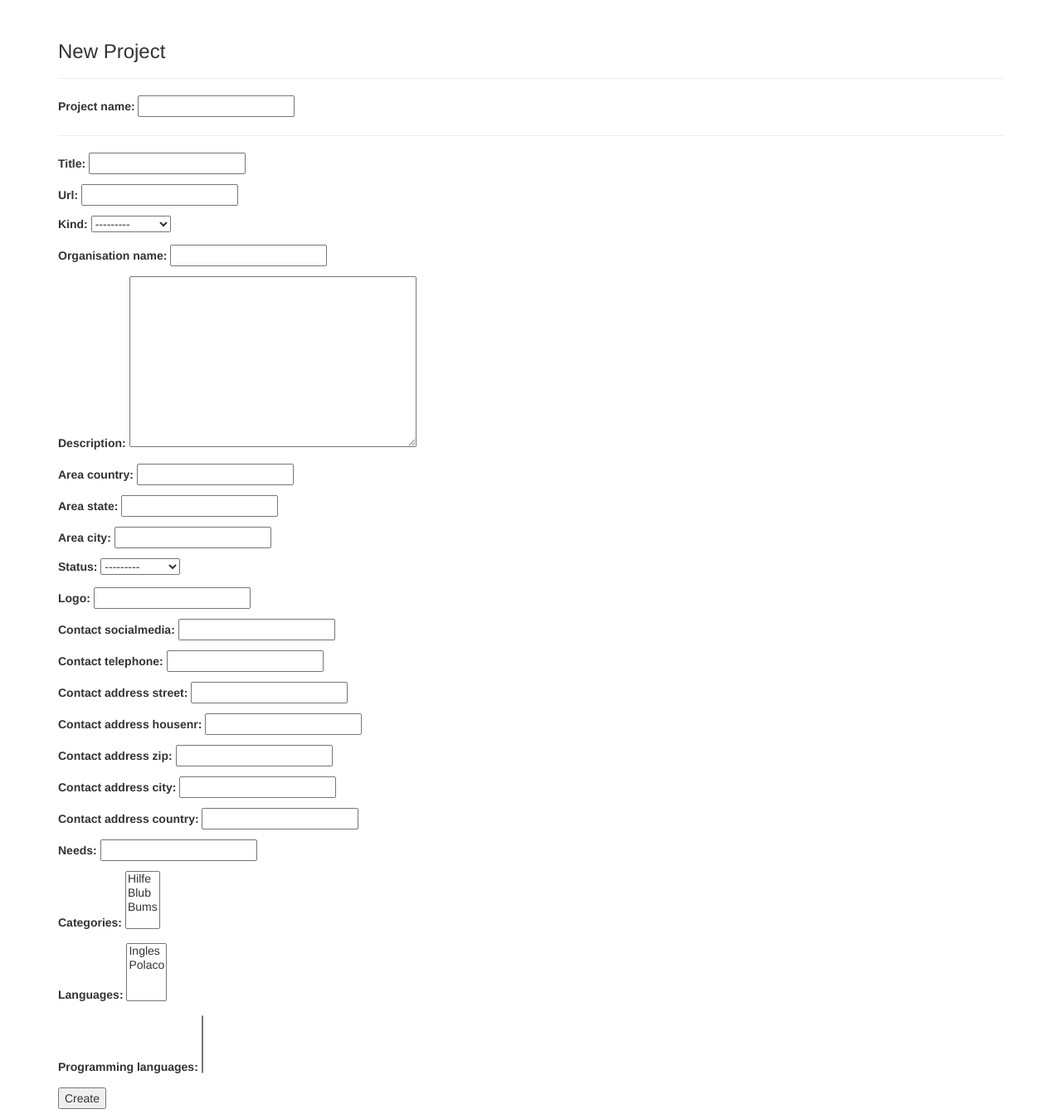
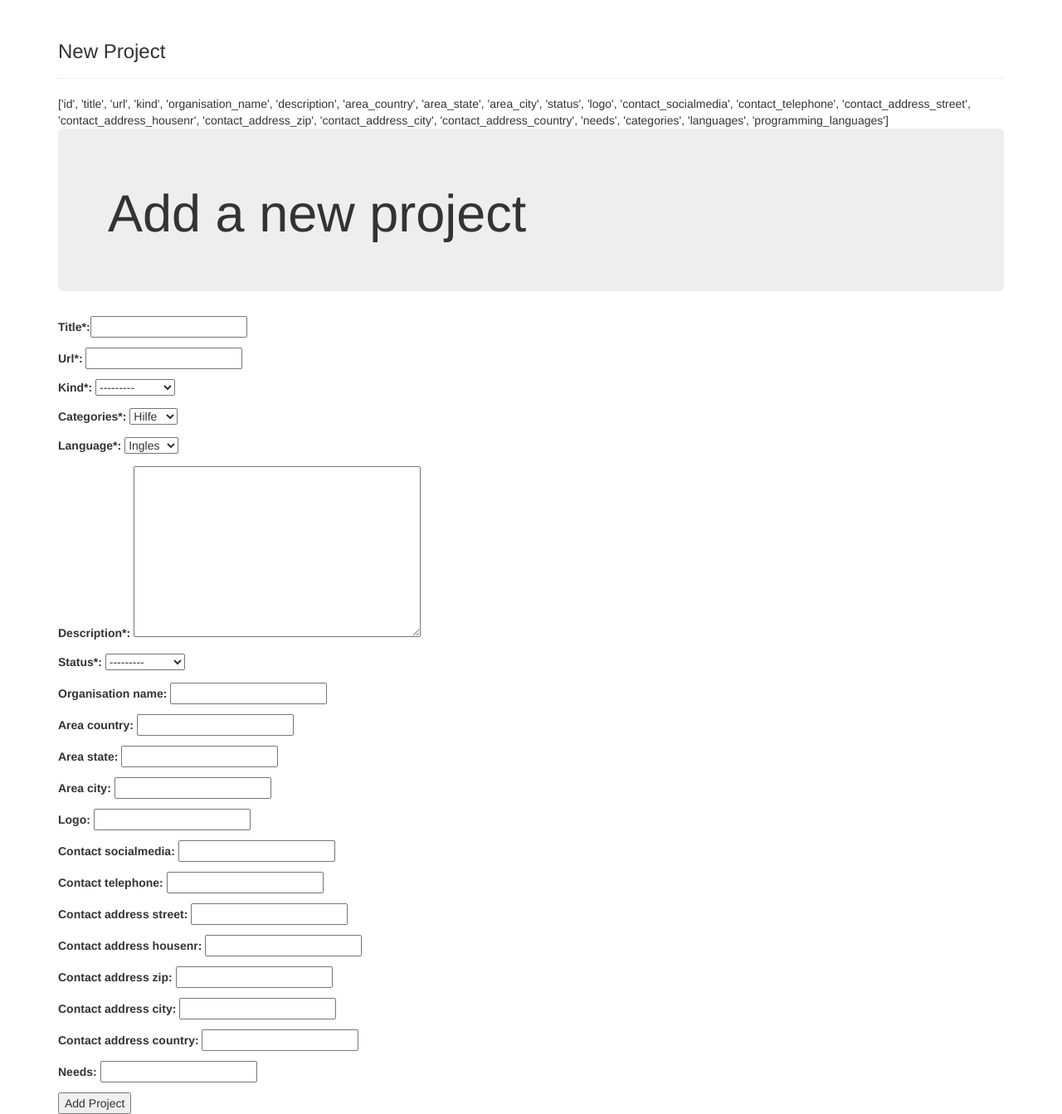
Before and after one commit to metacollect-org/Meta-search, a Django app: page /mainApp/new/ in a window 1280 px wide. Shown: the part 51-1394 px from the top of the page at 83% size. Run offline with Django 3.2, Linux system fonts and the light colour scheme; data comes from the database, SQL or seed files in the repository; both versions use the stored data as it was after the commit; data that the repository does not hold is empty; some libraries are stand-ins or nearby versions.

Commit message:
Create changes

```diff
--- a/metaSearch/mainApp/models.py
+++ b/metaSearch/mainApp/models.py
@@ -1,3 +1,5 @@
+# -*- coding: utf-8 -*-
+
 from django.db import models
 from django.conf import settings
 
--- a/metaSearch/mainApp/templates/mainApp/new.html
+++ b/metaSearch/mainApp/templates/mainApp/new.html
@@ -1,14 +1,54 @@
 {% extends "mainApp/base.html" %}
-
 {% block content %}
 <div class="page-header">
   <h3>New Project</h3>
 </div>
-<form>
-  <label for="{{ form.title.id_for_label }}" class="control-label">Project name:</label>
-  {{ form.title }}
-  <hr>
-  {{ form.as_p}}
-  <input type="submit" value="Create" />
+{{fields}}
+<div class="jumbotron">
+	<h1>Add a new project</h1>
+</div>
+<form action="" method="post">{% csrf_token %}
+	<p><label for="id_title">Title*:</label><input id="id_title" maxlength="200" name="title" type="text"></p>
+	<p><label for="id_url">Url*:</label> <input id="id_url" maxlength="200" name="url" type="url"></p>
+	<p><label for="id_kind">Kind*:</label>
+		<select id="id_kind" name="kind">
+			<option value="0">---------</option>
+			<option value="1">Website</option>
+			<option value="2">App</option>
+			<option value="3">Map</option>
+			<option value="4">Facebook</option>
+			<option value="5">Unspecified</option>
+		</select></p>
+	<p><label for="id_categories">Categories*:</label> <select id="id_categories" name="categories">
+	{% for category in selectCategories %}
+	<option value={{category.id}}>{{category.name}}</option>
+	{% endfor %}</select></p>
+	<p><label for="id_language">Language*:</label> <select id="id_language" name="language">
+	{% for language in pageLanguages %}
+	<option value={{language.id}}>{{language.name}}</option>
+	{% endfor %}</select></p>
+	<p><label for="id_description">Description*:</label> <textarea cols="40" id="id_description" name="description" rows="10"></textarea></p>
+		<p><label for="id_status">Status*:</label> <select id="id_status" name="status">
+		<option value="" selected="selected">---------</option>
+		<option value="0">Inactive</option>
+		<option value="1">Active</option>
+		<option value="2">In Progress</option>
+		<option value="3">Unspecified</option>
+	</select></p>
+	<p><label for="id_organisation_name">Organisation name:</label> <input id="id_organisation_name" maxlength="200" name="organisation_name" type="text"></p>
+	<p><label for="id_area_country">Area country:</label> <input id="id_area_country" maxlength="200" name="area_country" type="text"></p>
+	<p><label for="id_area_state">Area state:</label> <input id="id_area_state" maxlength="200" name="area_state" type="text"></p>
+	<p><label for="id_area_city">Area city:</label> <input id="id_area_city" maxlength="200" name="area_city" type="text"></p>
+	<p><label for="id_logo">Logo:</label> <input id="id_logo" maxlength="200" name="logo" type="url"></p>
+	<p><label for="id_contact_socialmedia">Contact socialmedia:</label> <input id="id_contact_socialmedia" maxlength="200" name="contact_socialmedia" type="url"></p>
+	<p><label for="id_contact_telephone">Contact telephone:</label> <input id="id_contact_telephone" maxlength="200" name="contact_telephone" type="text"></p>
+	<p><label for="id_contact_address_street">Contact address street:</label> <input id="id_contact_address_street" maxlength="200" name="contact_address_street" type="text"></p>
+	<p><label for="id_contact_address_housenr">Contact address housenr:</label> <input id="id_contact_address_housenr" maxlength="20" name="contact_address_housenr" type="text"></p>
+	<p><label for="id_contact_address_zip">Contact address zip:</label> <input id="id_contact_address_zip" maxlength="20" name="contact_address_zip" type="text"></p>
+	<p><label for="id_contact_address_city">Contact address city:</label> <input id="id_contact_address_city" maxlength="200" name="contact_address_city" type="text"></p>
+	<p><label for="id_contact_address_country">Contact address country:</label> <input id="id_contact_address_country" maxlength="200" name="contact_address_country" type="text"></p>
+	<p><label for="id_needs">Needs:</label> <input id="id_needs" maxlength="200" name="needs" type="text"></p>
+
+	<input type="submit" value="Add Project" />
 </form>
 {%endblock%}
--- a/metaSearch/mainApp/views.py
+++ b/metaSearch/mainApp/views.py
@@ -7,6 +7,8 @@ from haystack.forms import SearchForm
 from django.core.urlresolvers import reverse
 
 from .models import Project
+from .models import Category
+from .models import PageLanguage
 
 def index(request):
     project_list = SearchQuerySet().all()[:5]
@@ -29,8 +31,43 @@ def search_titles(request):
     return render_to_response('mainApp/ajax_search.html', {'projects':projects})
 
 
+
+
+
 class ProjectNewView(generic.edit.CreateView):
     model = Project
-    fields = [f.name for f in Project._meta.get_fields()]
-    #fields = ['title', 'languages']
+    fields = '__all__'
     template_name = 'mainApp/new.html'
+
+    def get(self, request):
+        selectCategories = Category.objects.all()
+        pageLanguages = PageLanguage.objects.all()
+        fields = [f.name for f in Project._meta.get_fields()]
+        return render(request, 'mainApp/new.html', {'selectCategories': selectCategories, 'pageLanguages': pageLanguages, 'fields': fields,})
+
+    # def post(self, request, *args, **kwargs):
+    #     if request.method == 'POST':
+    #         title = request.POST.get('title')
+    #         url = request.POST.get('url')
+    #         kind = request.POST.get('kind')
+    #         organisation_name = request.POST.get('organisation_name')
+    #         description = request.POST.get('description')
+    #         area_country = request.POST.get('area_country')
+    #         area_state = request.POST.get('area_state')
+    #         area_city = request.POST.get('area_city')
+    #         status = request.POST.get('status')
+    #         logo = request.POST.get('logo')
+    #         contact_socialmedia = request.POST.get('contact_socialmedia')
+    #         contact_telephone = request.POST.get('contact_telephone')
+    #         contact_address_street = request.POST.get('contact_address_street')
+    #         contact_address_housenr = request.POST.get('contact_address_housenr')
+    #         contact_address_zip = request.POST.get('contact_address_zip')
+    #         contact_address_city = request.POST.get('contact_address_city')
+    #         contact_address_country = request.POST.get('contact_address_country')
+    #         needs = request.POST.get('needs')
+    #         categories = request.POST.get('categories')
+    #         languages = request.POST.get('languages')
+    #         programming_languages = request.POST.get('programming_languages')
+    #         obj = Project.objects.create(title = title, url = url, kind = kind, organisation_name = organisation_name, description = description, area_country = area_country, area_state = area_state, area_city = area_city, status = status, logo = logo, contact_socialmedia = contact_socialmedia, contact_telephone = contact_telephone, contact_address_street = contact_address_street, contact_address_housenr = contact_address_housenr, contact_address_zip = contact_address_zip, contact_address_city = contact_address_city, contact_address_country = contact_address_country, needs = needs, categories = categories, languages = languages, programming_languages = programming_languages)
+    #         obj.save(force_insert=True)
+    #         return HttpResponse('This is POST request')
```
Also changed, not shown: metaSearch/db.sqlite3 (added), 11 other files.
